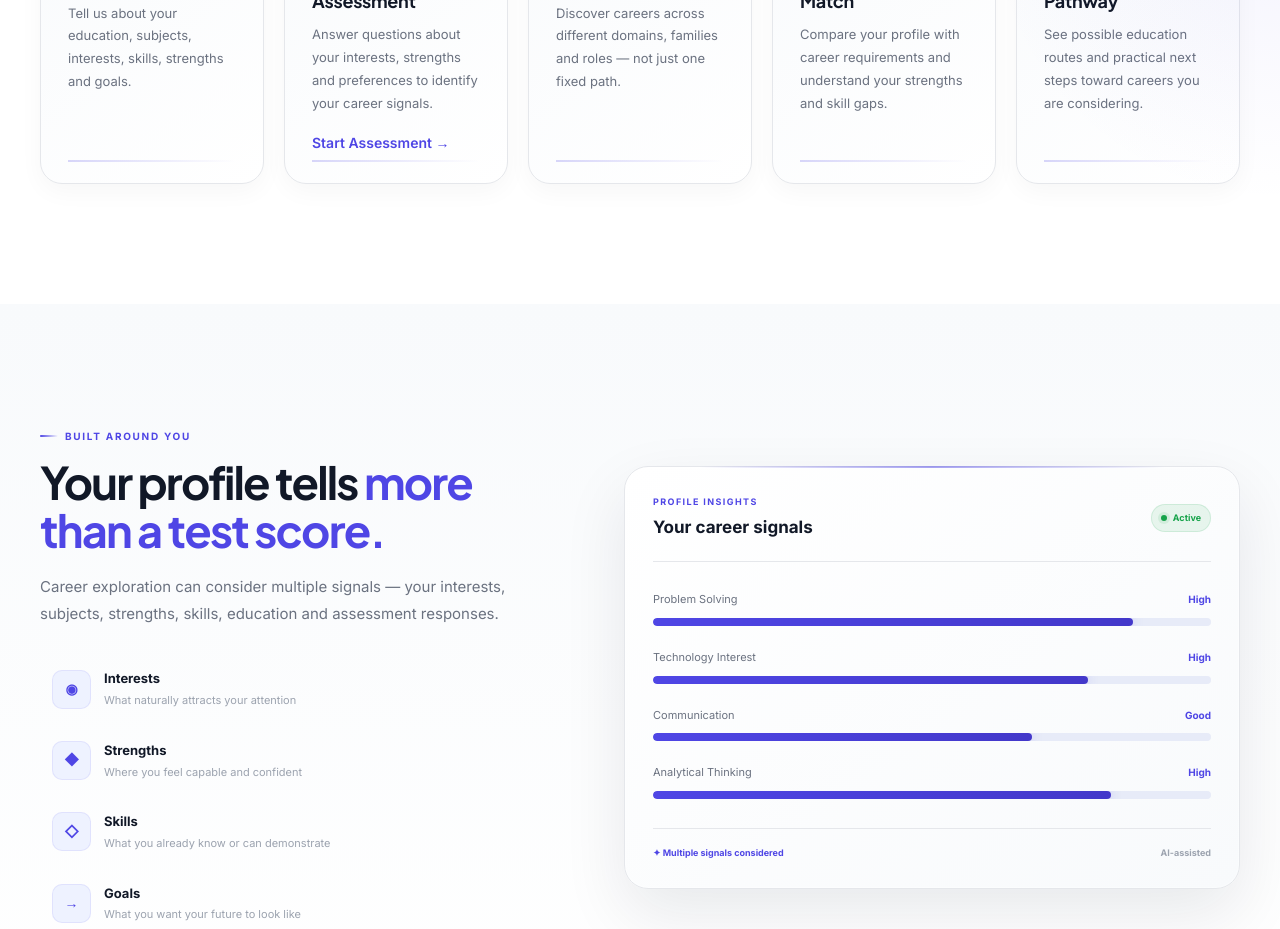
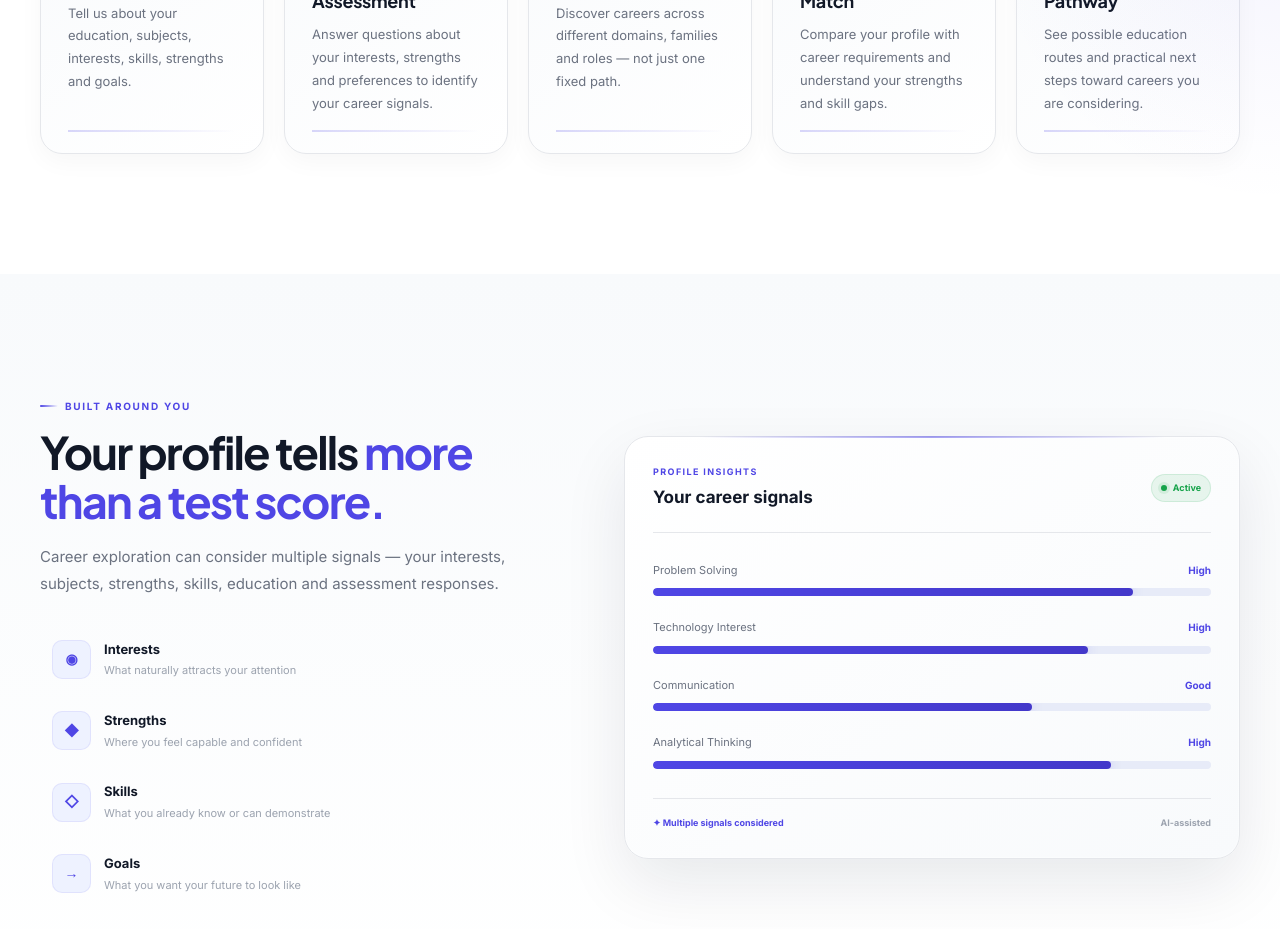
Before and after one commit to clastondcosta19/ai-career-explorer, an Angular app: page / in a window 1280 px wide. Shown: the part 1720-2649 px from the top of the page. Built offline with nearby package versions, Linux system fonts and the light colour scheme.

Commit message:
changed some css of homepage

```diff
--- a/src/app/pages/Home/home.html
+++ b/src/app/pages/Home/home.html
@@ -214,13 +214,6 @@
             Answer questions about your interests,
             strengths and preferences to identify your career signals.
           </p>
-
-          <a
-            routerLink="/assessment"
-            class="process-link"
-          >
-            Start Assessment →
-          </a>
 
           <div class="process-line"></div>
 
```
